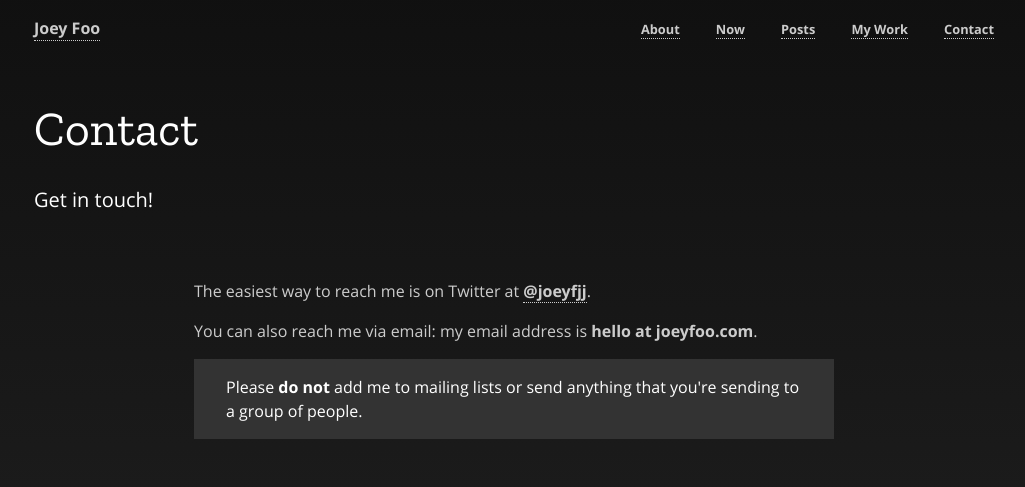
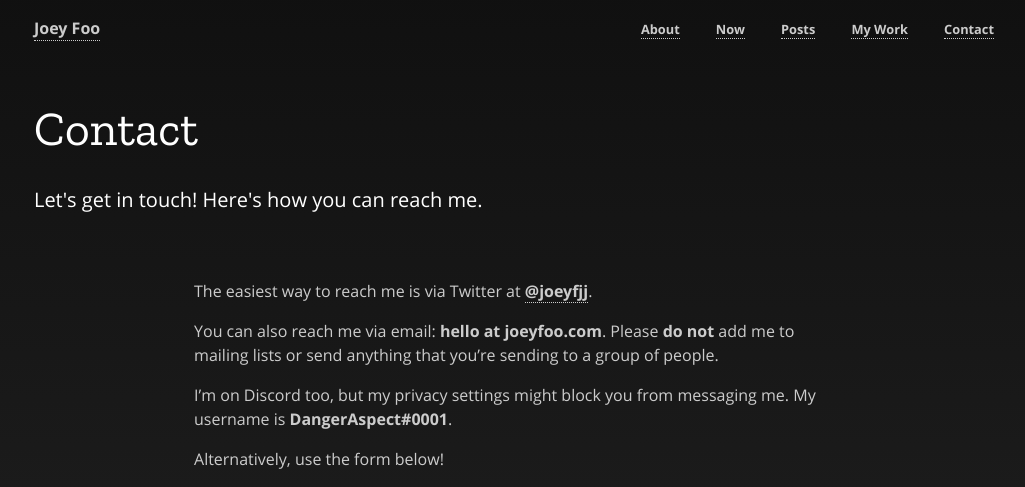
Before and after one commit to joeyfoo/joeyfoo.github.io, a Jekyll site: the page built from contact.md, in a window 1280 px wide. Shown: the top 487 px of the page, without its empty margins (126-1151 px from the left). Built offline with Jekyll 4.4.1, drawn with Linux system fonts in a browser that asks for light colours; grey boxes are pictures that could not be loaded.

Commit message:
Contact page update

```diff
--- a/contact.md
+++ b/contact.md
@@ -2,11 +2,15 @@
 layout: page
 title: Contact
 
-description: Get in touch!
+description: Let's get in touch! Here's how you can reach me.
 ---
 
-The easiest way to reach me is on Twitter at **[@joeyfjj](https://twitter.com/joeyfjj)**.
+The easiest way to reach me is via Twitter at **[@joeyfjj](https://twitter.com/joeyfjj)**.
 
-You can also reach me via email: my email address is **hello at joeyfoo.com**.
+You can also reach me via email: **hello at joeyfoo.com**. Please <strong>do not</strong> add me to mailing lists or send anything that you're sending to a group of people.
 
-<p class="info">Please <strong>do not</strong> add me to mailing lists or send anything that you're sending to a group of people. </p>
+I'm on Discord too, but my privacy settings might block you from messaging me. My username is **DangerAspect#0001**.
+
+Alternatively, use the form below!
+
+<iframe width="100%" height="800px" src= "https://forms.office.com/Pages/ResponsePage.aspx?id=DQSIkWdsW0yxEjajBLZtrQAAAAAAAAAAAAZ__p7HbqNUNTZKVTJWMEdEWUtJTFU3OVFCQ0pMSjhOUi4u&embed=true" frameborder= "0" marginwidth= "0" marginheight= "0" style= "border: none; max-width:100%; max-height:100vh;"> </iframe>
```
